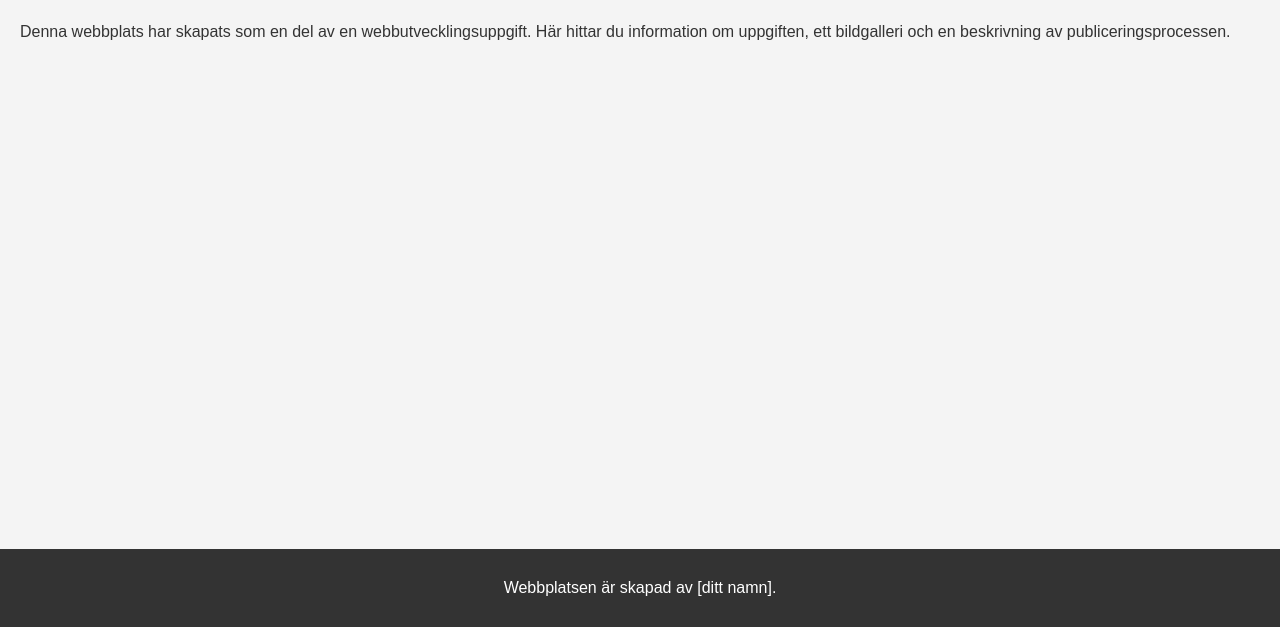
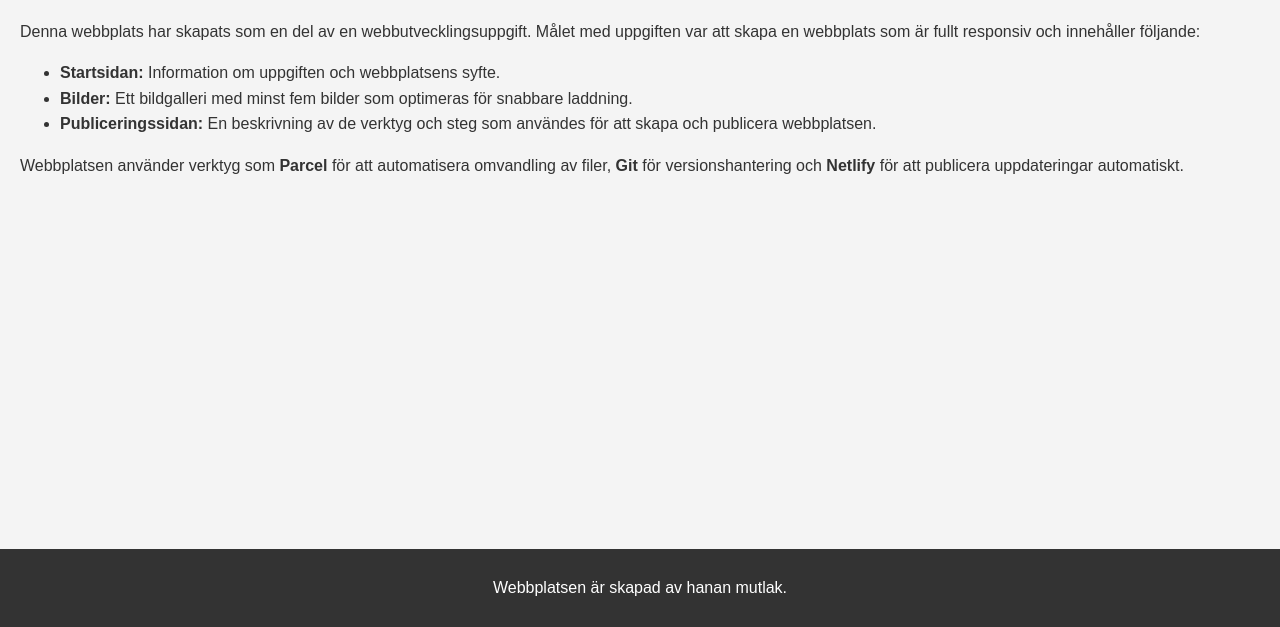
Before and after one commit to Hananmutlak/julia, a website built with Parcel: page src/index.html in a window 1280 px wide. Shown: the part 173-800 px from the top of the page. Built offline with nearby package versions, Linux system fonts and the light colour scheme.

Commit message:
ändrad publish.html

```diff
--- a/src/index.html
+++ b/src/index.html
@@ -18,10 +18,16 @@
     </header>
     <main>
         <h1>Välkommen till uppgiftens webbplats!</h1>
-        <p>Denna webbplats har skapats som en del av en webbutvecklingsuppgift. Här hittar du information om uppgiften, ett bildgalleri och en beskrivning av publiceringsprocessen.</p>
+        <p>Denna webbplats har skapats som en del av en webbutvecklingsuppgift. Målet med uppgiften var att skapa en webbplats som är fullt responsiv och innehåller följande:</p>
+        <ul>
+            <li><strong>Startsidan:</strong> Information om uppgiften och webbplatsens syfte.</li>
+            <li><strong>Bilder:</strong> Ett bildgalleri med minst fem bilder som optimeras för snabbare laddning.</li>
+            <li><strong>Publiceringssidan:</strong> En beskrivning av de verktyg och steg som användes för att skapa och publicera webbplatsen.</li>
+        </ul>
+        <p>Webbplatsen använder verktyg som <strong>Parcel</strong> för att automatisera omvandling av filer, <strong>Git</strong> för versionshantering och <strong>Netlify</strong> för att publicera uppdateringar automatiskt.</p>
     </main>
     <footer>
-        <p>Webbplatsen är skapad av [ditt namn].</p>
+        <p>Webbplatsen är skapad av hanan mutlak.</p>
     </footer>
     <script src="./js/script.js"></script>
 </body>
```
Also changed, not shown: src/images.html (+1 -1 lines), src/publish.html (+1 -1 lines).
